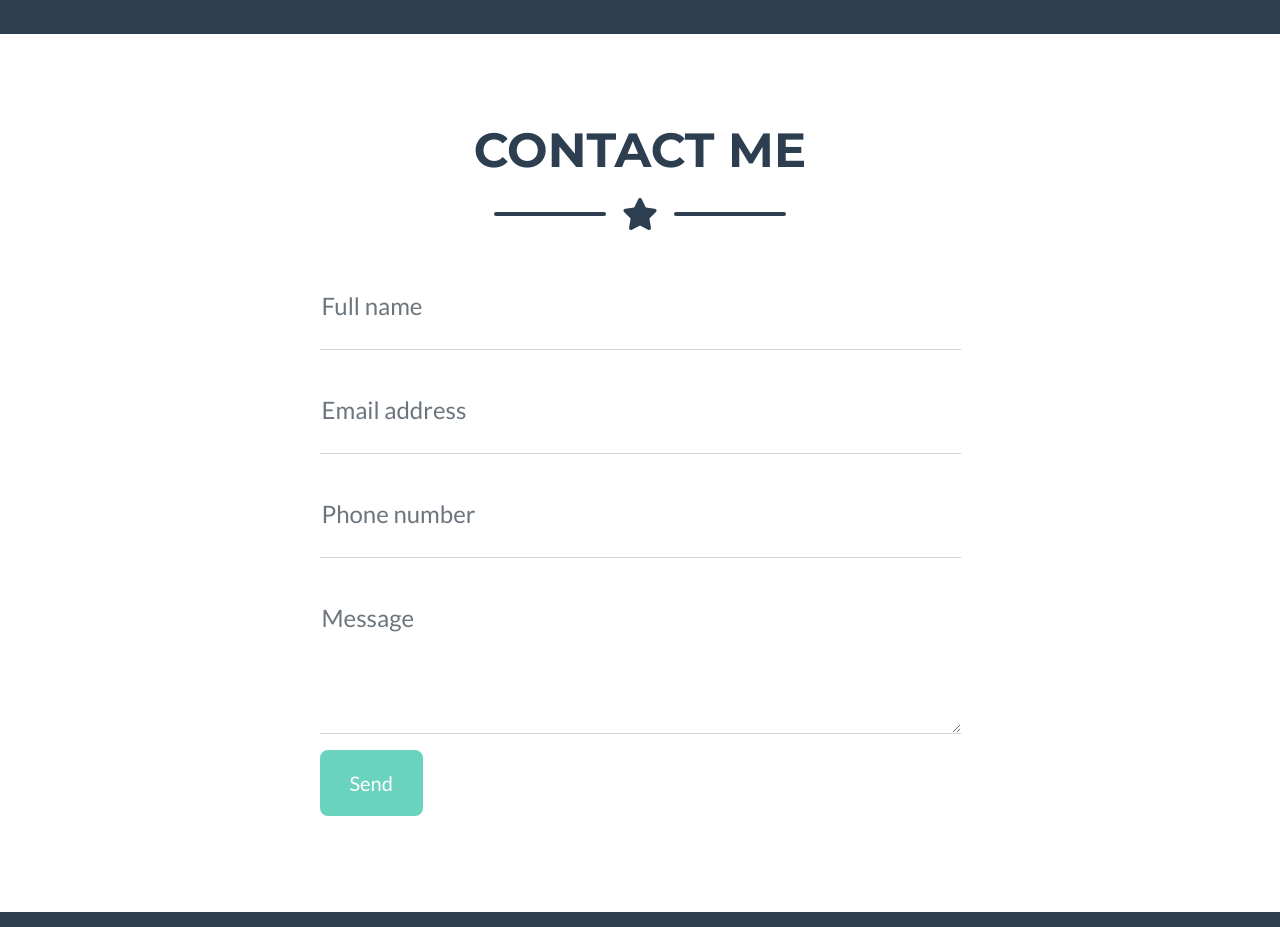
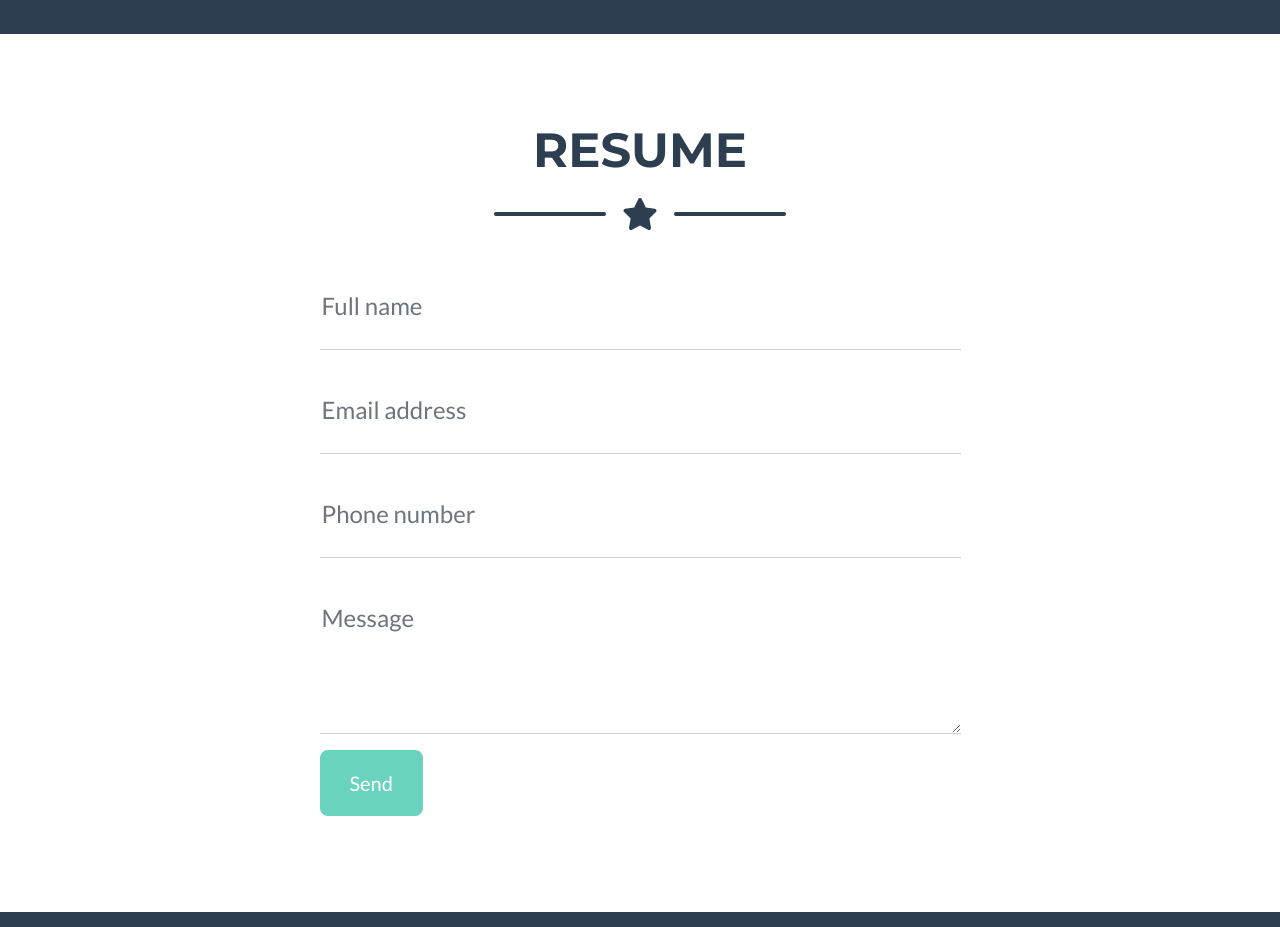
Before and after one commit to ParkerMillerBusiness/ParkerMillerBusiness.github.io, a plain HTML site: page index.html in a window 1280 px wide. Shown: the part 2080-3007 px from the top of the page. Drawn offline with nearby package versions, Linux system fonts and the light colour scheme.

Commit message:
Update index.html

```diff
--- a/index.html
+++ b/index.html
@@ -144,7 +144,7 @@
         <section class="page-section" id="contact">
             <div class="container">
                 <!-- Contact Section Heading-->
-                <h2 class="page-section-heading text-center text-uppercase text-secondary mb-0">Contact Me</h2>
+                <h2 class="page-section-heading text-center text-uppercase text-secondary mb-0">Resume</h2>
                 <!-- Icon Divider-->
                 <div class="divider-custom">
                     <div class="divider-custom-line"></div>
```
